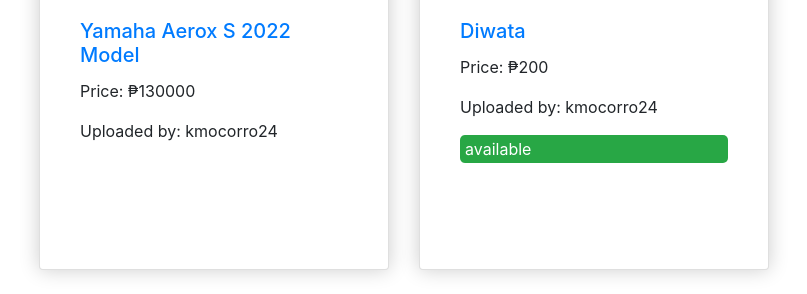
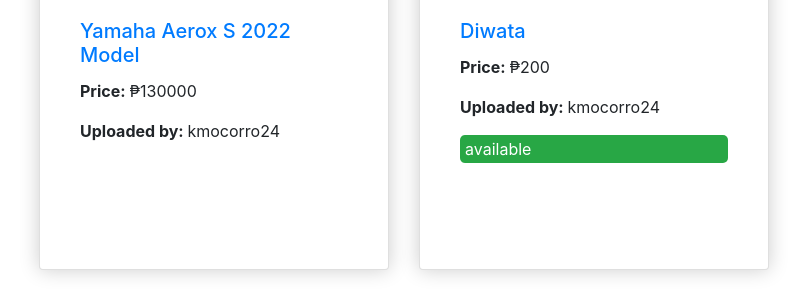
Before and after one commit to NashTabios/Finals, a PHP site: page /listing.php in a window 1280 px wide. Shown: the part 1327-1621 px from the top of the page, without its empty margins (46-853 px from the left). Run offline with PHP 8.4, Linux system fonts and the light colour scheme; data comes from the database, SQL or seed files in the repository.

Commit message:
changed card label text

```diff
--- a/listing.php
+++ b/listing.php
@@ -81,8 +81,8 @@
                         <img src="<?php echo htmlspecialchars($listing['listing_image']); ?>" class="card-img-top" alt="Listing Image">
                         <div class="card-body">
                             <h5 class="card-title"><a href="listingdetails.php?id=<?php echo $listing['listing_id']; ?>"><?php echo htmlspecialchars($listing['listing_name']); ?></a></h5>
-                            <p class="card-text">Price: ₱<?php echo htmlspecialchars($listing['listing_price']); ?></p>
-                            <p class="card-text">Uploaded by: <?php echo htmlspecialchars($listing['user_name']); ?></p>
+                            <p class="card-text"><strong>Price: </strong>₱<?php echo htmlspecialchars($listing['listing_price']); ?></p>
+                            <p class="card-text"><strong>Uploaded by: </strong><?php echo htmlspecialchars($listing['user_name']); ?></p>
                             <?php if (!empty($listing['status'])) : ?>
                                 <p class="<?php echo ($listing['status'] === 'available') ? 'status-available' : 'status-sold'; ?>"><?php echo htmlspecialchars($listing['status']); ?></p>
                             <?php endif; ?>
```
